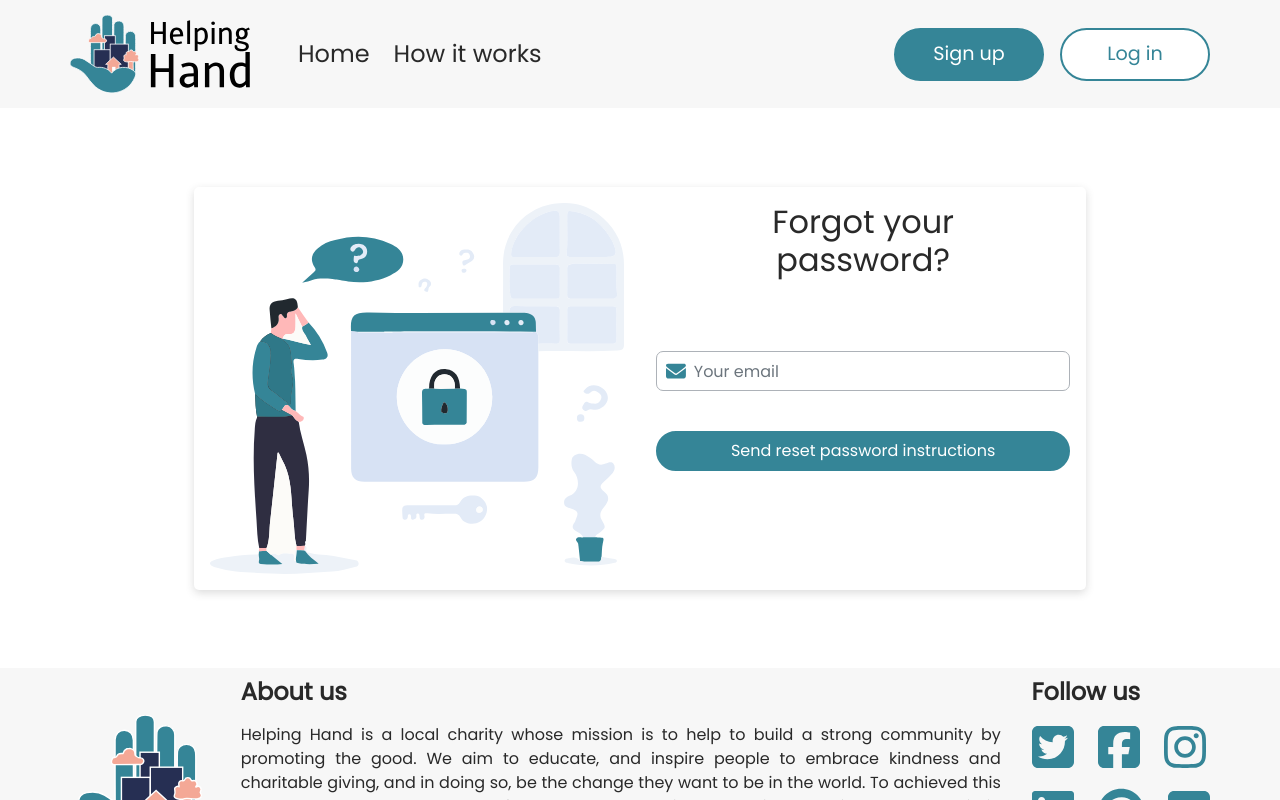
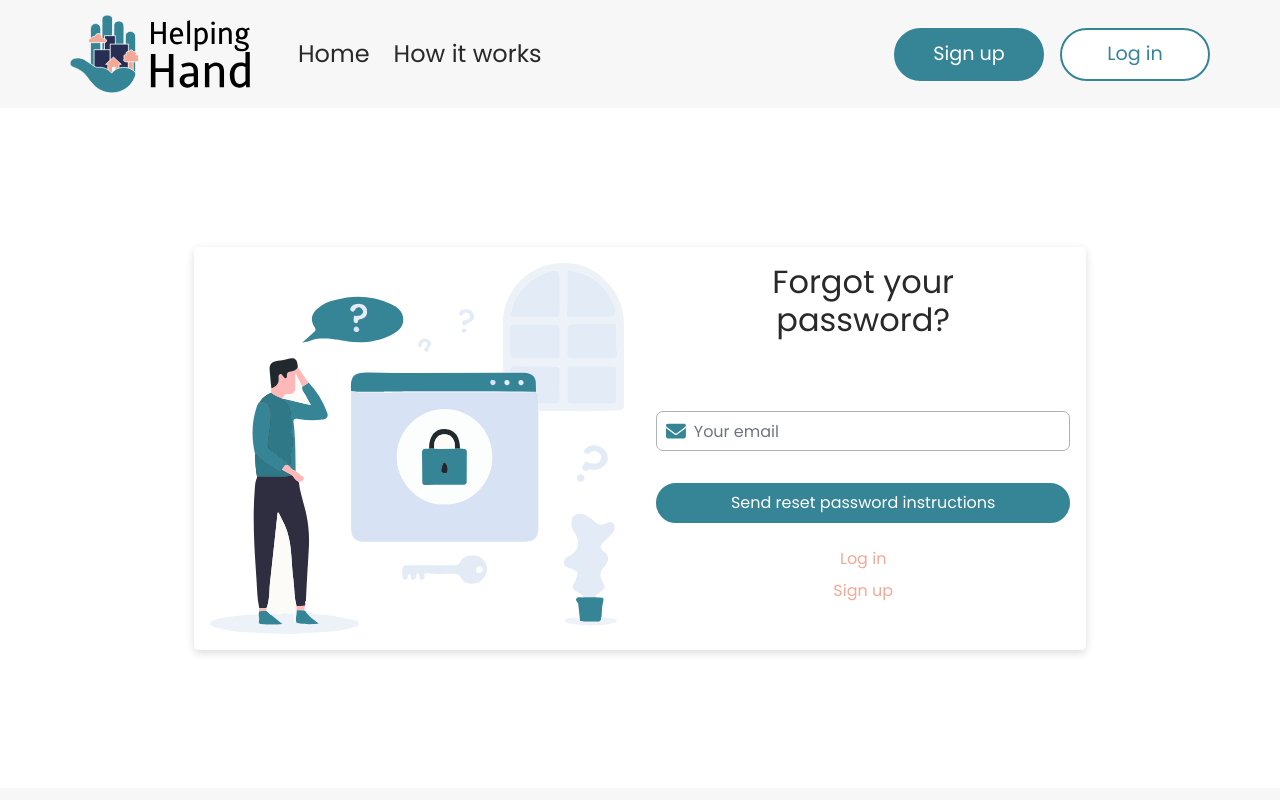
Before and after one commit to MathieuParadis/helping-hand, a React (Create React App) app: page /forgotten-password in a window 1280 px wide. Shown: the top 800 px of the page. Built offline with nearby package versions, Linux system fonts and the light colour scheme.

Commit message:
edited reset password page

```diff
--- a/src/pages/Auth/ForgottenPassword.jsx
+++ b/src/pages/Auth/ForgottenPassword.jsx
@@ -1,5 +1,6 @@
 // CONFIG IMPORTS
 import React from 'react';
+import { NavLink } from 'react-router-dom';
 
 // ASSETS IMPORTS
 import forgotten_password_illustration from '../../assets/images/forgotten_password_illustration.svg';
@@ -17,22 +18,21 @@ const ForgottenPassword = () => {
           <div className="box-left align-items-center col-md-6 d-none d-md-flex flex-column justify-content-center pe-md-3">
             <img src={forgotten_password_illustration} alt="Forgotten password illustration" className="illustration" />
           </div>
-          <div className="box-right col-12 col-md-6 ps-md-3">
+          <div className="box-right d-flex flex-column col-12 col-md-6 ps-md-3">
             <h2 className="text-center pb-4 mb-5">Forgot your<br></br>password?</h2>
             <div className="form-container">
               <form onSubmit={postResetPasswordRequest}>
-                <div class="input mb-4">
+                <div class="input mb-3">
                   <input type="email" className="form-control" id="email" aria-describedby="email input field" placeholder="Your email" required />
                   <img src={mail_icon} alt="mail_icon" className="mail-icon" />
                 </div>
                 <button type="submit" className="btn button-primary w-100 text-white mt-3" id="reset-pw-btn">Send reset password instructions</button>
               </form>
             </div>
-
-
-
-
-
+            <div className=" d-flex flex-column justify-content-center align-items-center mt-4">
+              <NavLink exact="true" to="/signin" className="mb-2 text-ternary">Log in</NavLink>
+              <NavLink exact="true" to="/signup" className="text-ternary">Sign up</NavLink>
+            </div>
           </div>
         </div>
       </div>
--- a/src/styles/_settings.scss
+++ b/src/styles/_settings.scss
@@ -184,14 +184,26 @@ a {
 // -------------------- FONT COLOR CLASSES -------------------- //
 .text-primary {
   color: var(--prim-color);
+
+  &:hover, &:focus {
+    color: var(--darker-prim-color);
+  }
 }
 
 .text-secondary {
   color: var(--sec-color);
+
+  &:hover, &:focus {
+    color: var(--darker-sec-color);
+  }
 }
 
 .text-ternary {
   color: var(--third-color);
+
+  &:hover, &:focus {
+    color: var(--darker-third-color);
+  }
 }
 
 .text-dark {
--- a/src/styles/pages/_forgotten_password.scss
+++ b/src/styles/pages/_forgotten_password.scss
@@ -1,6 +1,6 @@
 .forgotten-password {
   .container {
-    min-height: 70vh;
+    min-height: 85vh;
     width: 100%;
 
     .box {
```
